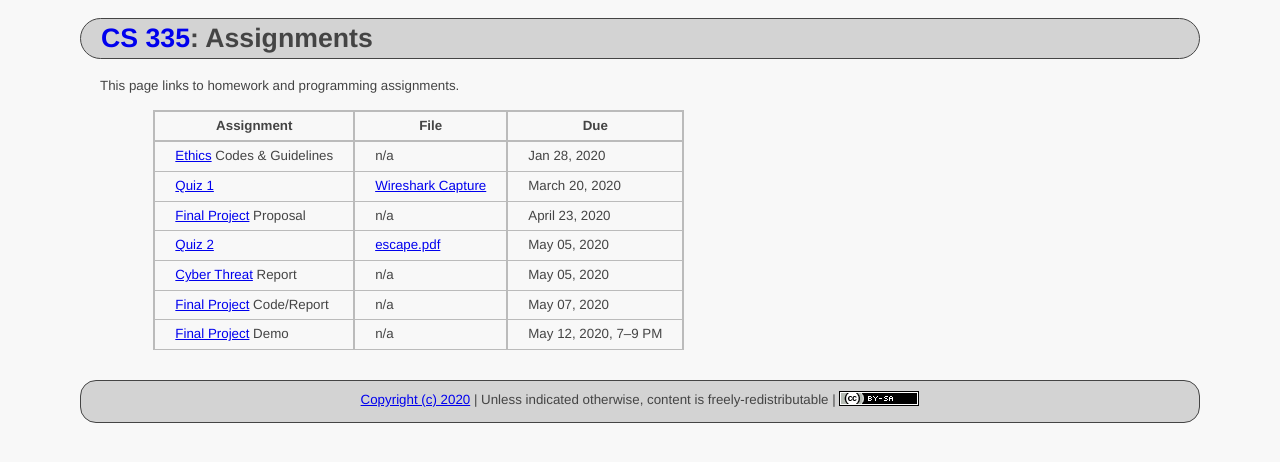
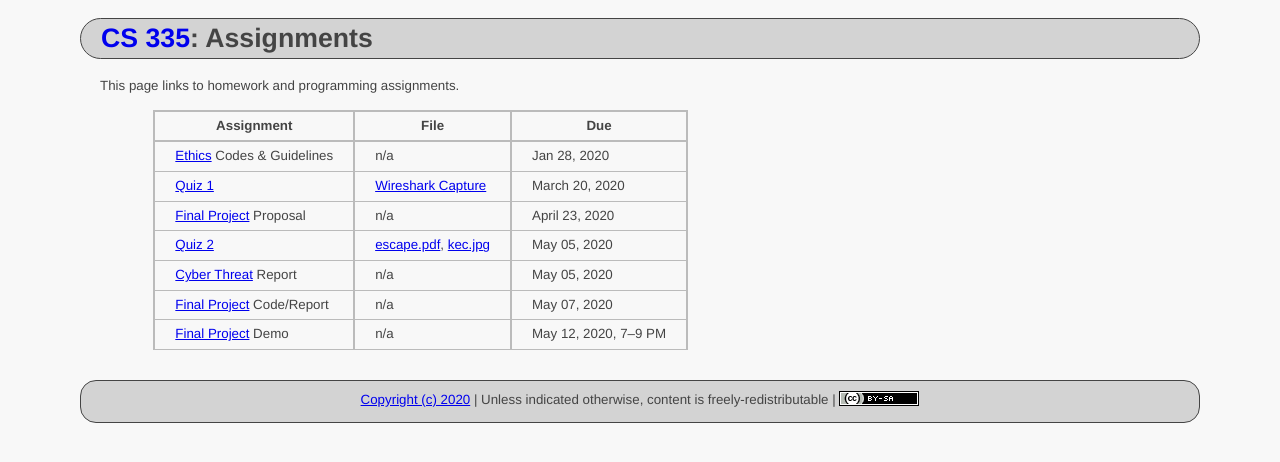
Before and after one commit to ycpcs/cs335-spring2020, a Jekyll site: the page built from assignments/index.md, in a window 1280 px wide. Shown: the top 462 px of the page. Built offline with Jekyll 4.4.1, drawn with Linux system fonts in a browser that asks for light colours.

Commit message:
add file

```diff
--- a/assignments/index.md
+++ b/assignments/index.md
@@ -11,7 +11,7 @@ This page links to homework and programming assignments.
 > [Ethics](ethics.html) Codes & Guidelines | n/a | Jan 28, 2020
 > [Quiz 1](quiz1.html) | [Wireshark Capture](files/ftp.pcapng) | March 20, 2020
 > [Final Project](project.html) Proposal | n/a | April 23, 2020
-> [Quiz 2](quiz2.html) | [escape.pdf](files/escape.pdf) | May 05, 2020
+> [Quiz 2](quiz2.html) | [escape.pdf](files/escape.pdf), [kec.jpg](files/kec.jpg) | May 05, 2020
 > [Cyber Threat](cybercrime.html) Report | n/a | May 05, 2020
 > [Final Project](project.html) Code/Report | n/a | May 07, 2020
 > [Final Project](project.html) Demo | n/a | May 12, 2020, 7&ndash;9 PM
```
